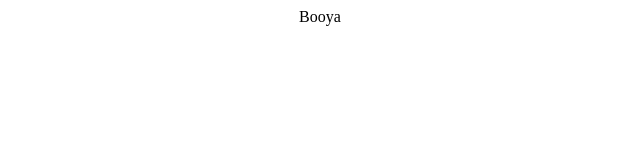
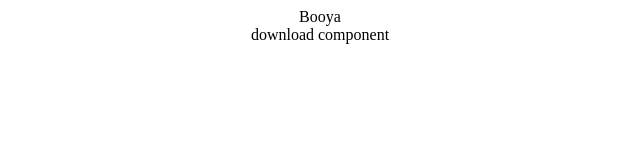
Before and after one commit to screamingmunch/cs-download, a React (Create React App) app: page / in a window 1280 px wide. Shown: the top 160 px of the page, without its empty margins (320-960 px from the left). Built offline with nearby package versions, Linux system fonts and the light colour scheme; the HTML template or start-up script is replaced by a standard one.

Commit message:
install emotion & hookup DownloadComponent

```diff
--- a/package.json
+++ b/package.json
@@ -3,6 +3,8 @@
   "version": "0.1.0",
   "private": true,
   "dependencies": {
+    "@emotion/react": "^11.8.1",
+    "@emotion/styled": "^11.8.1",
     "@testing-library/jest-dom": "^5.16.2",
     "@testing-library/react": "^12.1.3",
     "@testing-library/user-event": "^13.5.0",
--- a/src/App.js
+++ b/src/App.js
@@ -1,8 +1,11 @@
 import './styles/App.css';
+import DownloadComponent from './components/Download';
 
 function App() {
   return (
-    <div className="App">Booya
+    <div className="App">
+      Booya
+      <DownloadComponent/>
     </div>
   );
 }
--- /dev/null
+++ b/src/components/Download.js
@@ -0,0 +1,8 @@
+import React from 'react';
+import styled from '@emotion/styled';
+
+const DownloadComponent = () => {
+  return (<div>download component</div>)
+}
+
+export default DownloadComponent;
```
Also changed, not shown: public/manifest.json (deleted), public/robots.txt (deleted), 1 other file (tests, documents, lock files or other folders).
